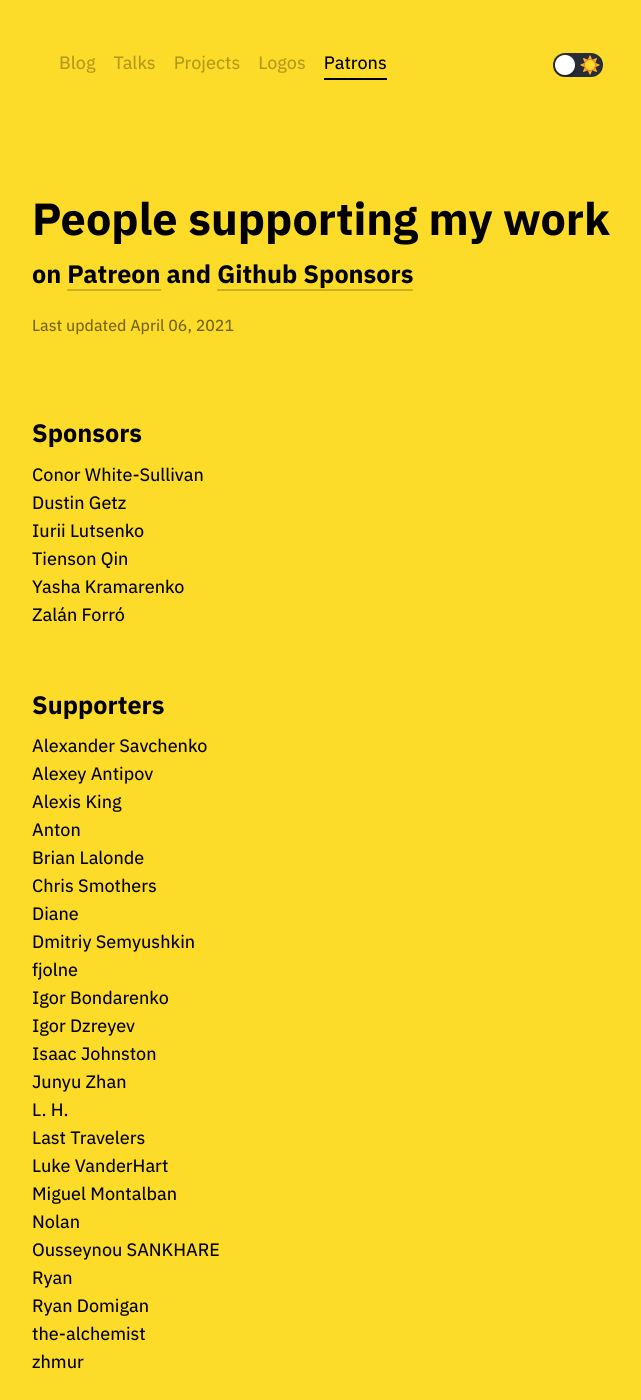
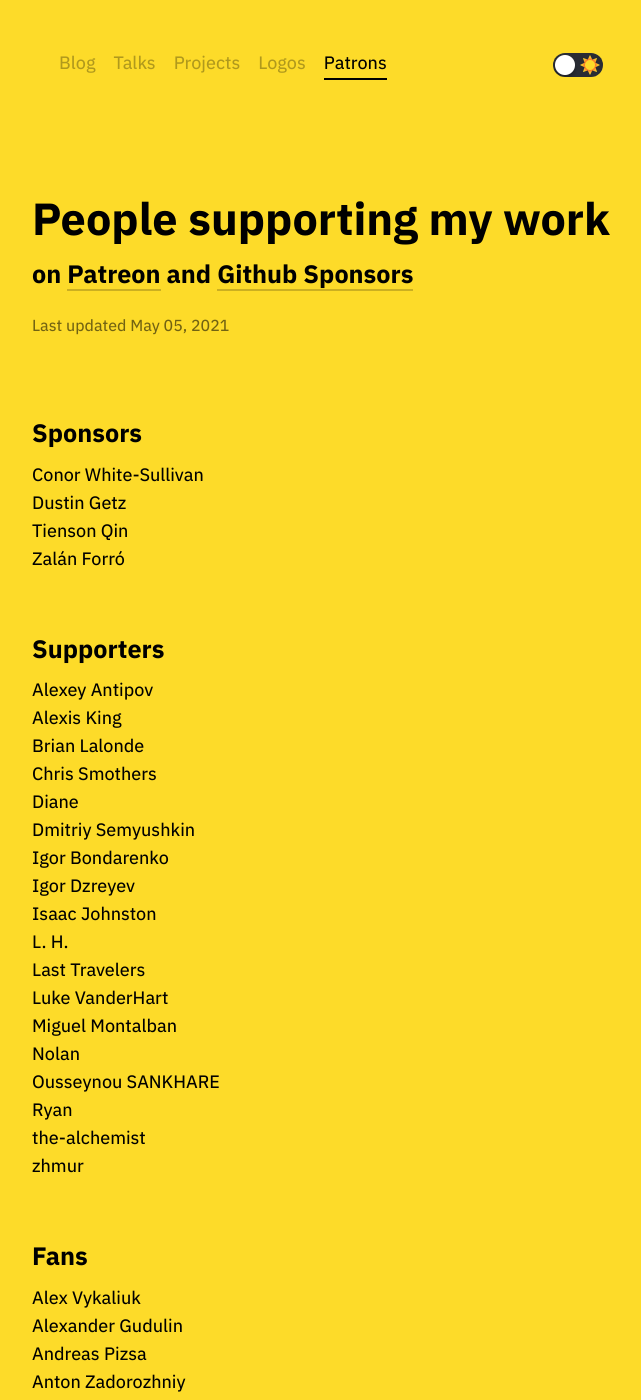
Before and after one commit to tonsky/tonsky.github.io, a Jekyll site: the page built from patrons/index.html, in a window 1280 px wide and 1400 px high. Shown: the whole window, without its empty margins (310-951 px from the left). Built offline with Jekyll 4.4.1, drawn with Linux system fonts in a browser that asks for light colours; some of the changed text lies outside the part shown.

Commit message:
Patrons update May 2021

```diff
--- a/patrons/index.html
+++ b/patrons/index.html
@@ -20,30 +20,24 @@
 
 <h1 class="title">People supporting my work</h1>
 <h2>on <a href="https://patreon.com/tonsky" target="_blank">Patreon</a> and <a href="https://github.com/sponsors/tonsky" target="_blank">Github Sponsors</a></h2>
-<div class="footer">Last updated April 06, 2021</div>
+<div class="footer">Last updated May 05, 2021</div>
 
 <h2>Sponsors</h2>
 <li>Conor White-Sullivan</li>
 <li>Dustin Getz</li>
-<li>Iurii Lutsenko</li>
 <li>Tienson Qin</li>
-<li>Yasha Kramarenko</li>
 <li>Zalán Forró</li>
 
 <h2>Supporters</h2>
-<li>Alexander Savchenko</li>
 <li>Alexey Antipov</li>
 <li>Alexis King</li>
-<li>Anton</li>
 <li>Brian Lalonde</li>
 <li>Chris Smothers</li>
 <li>Diane</li>
 <li>Dmitriy Semyushkin</li>
-<li>fjolne</li>
 <li>Igor Bondarenko</li>
 <li>Igor Dzreyev</li>
 <li>Isaac Johnston</li>
-<li>Junyu Zhan</li>
 <li>L. H.</li>
 <li>Last Travelers</li>
 <li>Luke VanderHart</li>
@@ -51,7 +45,6 @@
 <li>Nolan</li>
 <li>Ousseynou SANKHARE</li>
 <li>Ryan</li>
-<li>Ryan Domigan</li>
 <li>the-alchemist</li>
 <li>zhmur</li>
 
```
Also changed, not shown: other parts of patrons/index.html (+2 -0 lines).
